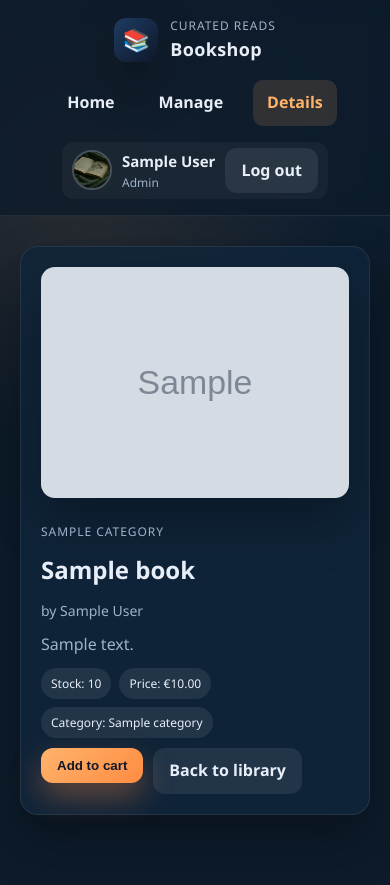
After one commit to sampittois/Bookshop, a PHP site: page /book.php?id=1 in a window 390 px wide. The commit adds this page. Run offline with PHP 8.4, Linux system fonts and the light colour scheme; the visitor is signed in with stand-in values (Sample User, id 1); tables that the repository leaves empty or names only in its code hold one stand-in row (values such as "Sample post"); grey boxes marked "Sample" are stand-in pictures; some libraries are stand-ins or nearby versions.

Commit message:
feat: implement book detail page with cart functionality and responsive design

```diff
--- /dev/null
+++ b/book.php
@@ -0,0 +1,115 @@
+<?php
+require_once "config.php";
+
+if (!User::isLoggedIn()) {
+    header("Location: auth/login.php");
+    exit();
+}
+
+$bookId = isset($_GET['id']) ? (int) $_GET['id'] : 0;
+
+if ($bookId <= 0) {
+    header("Location: index.php");
+    exit();
+}
+
+$db = Database::connect();
+
+if ($_SERVER['REQUEST_METHOD'] === 'POST' && isset($_POST['add_to_cart'], $_POST['book_id'])) {
+    Cart::add((int) $_POST['book_id']);
+    $cartMessage = "Added to your cart.";
+}
+
+$stmt = $db->prepare("
+    SELECT b.*, c.name AS category
+    FROM books b
+    LEFT JOIN categories c ON c.id = b.category_id
+    WHERE b.id = :id
+    LIMIT 1
+");
+$stmt->execute(['id' => $bookId]);
+$book = $stmt->fetch(PDO::FETCH_ASSOC);
+
+if (!$book) {
+    http_response_code(404);
+}
+
+function coverOrPlaceholder(?string $cover): string {
+    return $cover && trim($cover) !== '' ? $cover : './img/placeholder.png';
+}
+?>
+
+<!DOCTYPE html>
+<html lang="en">
+<head>
+  <meta charset="UTF-8">
+  <meta name="viewport" content="width=device-width, initial-scale=1.0">
+  <link rel="stylesheet" href="./style/style.css">
+  <title><?= $book ? htmlspecialchars($book['title']) . ' · Bookshop' : 'Book not found' ?></title>
+</head>
+<body>
+  <header class="topbar" role="banner">
+    <nav class="nav" aria-label="Primary">
+      <div class="brand">
+        <div class="brand__mark" aria-hidden="true">📚</div>
+        <div>
+          <span class="brand__kicker">Curated Reads</span>
+          <span class="brand__title">Bookshop</span>
+        </div>
+      </div>
+      <div class="nav__links" role="list">
+        <a role="listitem" href="index.php">Home</a>
+        <a role="listitem" href="admin/books.php">Manage</a>
+        <a role="listitem" href="#details" aria-current="page">Details</a>
+      </div>
+      <div class="loggedIn" aria-label="Signed in user">
+        <div class="user--avatar" aria-hidden="true"><img src="./img/pfp.jpeg" alt=""></div>
+        <div>
+          <h3 class="user--name"><?= htmlspecialchars($_SESSION['user']['name']) ?></h3>
+          <span class="user--status"><?= User::isAdmin() ? 'Admin' : 'Customer' ?></span>
+        </div>
+        <a class="btn btn--ghost" href="auth/logout.php">Log out</a>
+      </div>
+    </nav>
+  </header>
+
+  <main class="detail" id="details">
+    <?php if (!$book): ?>
+      <section class="empty-state" role="status">
+        <h1>Book not found</h1>
+        <p>The book you are looking for does not exist or was removed.</p>
+        <a class="btn" href="index.php">Back to library</a>
+      </section>
+    <?php else: ?>
+      <section class="detail__layout">
+        <div class="detail__cover">
+          <img src="<?= htmlspecialchars(coverOrPlaceholder($book['cover_image'] ?? null)) ?>" alt="Cover of <?= htmlspecialchars($book['title']) ?>">
+        </div>
+        <div class="detail__body">
+          <p class="book-card__category"><?= htmlspecialchars($book['category'] ?? 'Uncategorized') ?></p>
+          <h1 class="detail__title"><?= htmlspecialchars($book['title']) ?></h1>
+          <p class="book-card__author">by <?= htmlspecialchars($book['author'] ?? 'Unknown author') ?></p>
+          <p class="detail__description"><?= htmlspecialchars($book['description'] ?? 'No description available yet.') ?></p>
+          <div class="detail__meta">
+            <span class="pill">Stock: <?= htmlspecialchars($book['stock'] ?? '—') ?></span>
+            <span class="pill">Price: €<?= number_format($book['price'], 2) ?></span>
+            <?php if (!empty($book['category'])): ?>
+              <span class="pill">Category: <?= htmlspecialchars($book['category']) ?></span>
+            <?php endif; ?>
+          </div>
+          <?php if (!empty($cartMessage)): ?>
+            <div class="pill"><?= htmlspecialchars($cartMessage) ?></div>
+          <?php endif; ?>
+          <div class="detail__actions">
+            <form method="post" class="inline-form">
+              <input type="hidden" name="book_id" value="<?= $book['id'] ?>">
+              <button type="submit" name="add_to_cart" class="btn">Add to cart</button>
+            </form>
+            <a class="btn btn--ghost" href="index.php">Back to library</a>
+          </div>
+        </div>
+      </section>
+    <?php endif; ?>
+  </main>
+</body>
+</html>
--- a/style/style.css
+++ b/style/style.css
@@ -478,6 +478,61 @@ img {
   place-items: start;
 }
 
+.detail {
+  max-width: 1100px;
+  margin: 30px auto;
+  padding: 0 20px 40px;
+}
+
+.detail__layout {
+  display: grid;
+  grid-template-columns: 1fr 1.2fr;
+  gap: 24px;
+  background: rgba(17, 38, 60, 0.8);
+  border: 1px solid var(--border);
+  border-radius: 18px;
+  padding: 20px;
+  box-shadow: var(--shadow);
+}
+
+.detail__cover img {
+  width: 100%;
+  border-radius: 14px;
+  object-fit: cover;
+  box-shadow: var(--shadow);
+}
+
+.detail__body {
+  display: grid;
+  gap: 10px;
+}
+
+.detail__title {
+  font-size: clamp(24px, 4vw, 32px);
+}
+
+.detail__description {
+  color: var(--muted);
+}
+
+.detail__meta {
+  display: flex;
+  gap: 8px;
+  flex-wrap: wrap;
+}
+
+.detail__actions {
+  display: flex;
+  gap: 10px;
+  flex-wrap: wrap;
+}
+
+@media (max-width: 800px) {
+  .detail__layout {
+    grid-template-columns: 1fr;
+  }
+}
+
 .sr-only {
   position: absolute;
   width: 1px;
```
Also changed, not shown: ajax/addToCart.php (+18 -0 lines).
